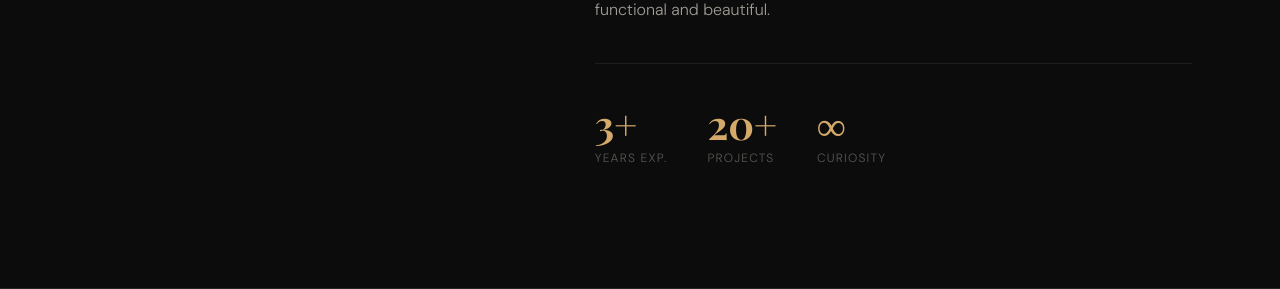
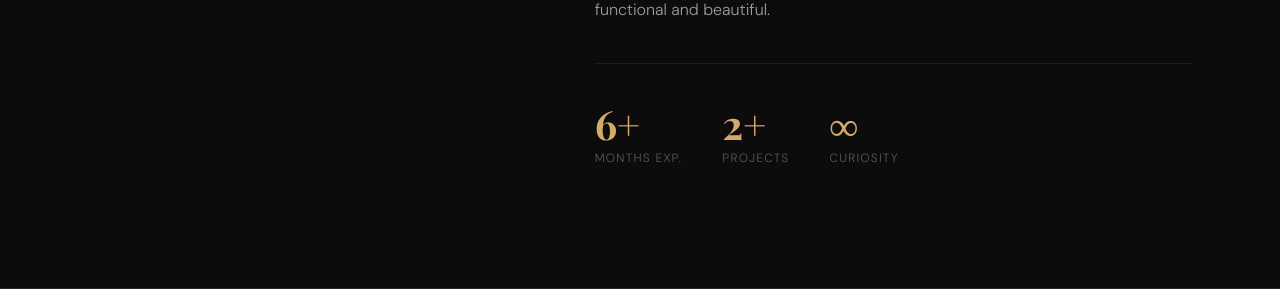
Before and after one commit to darsanx07/Portfolio_New, a Flask app: page / in a window 1280 px wide. Shown: the part 1140-1429 px from the top of the page. Run offline with Flask 3, Linux system fonts and the light colour scheme; some web fonts are replaced.

Commit message:
What I changed

```diff
--- a/templates/index.html
+++ b/templates/index.html
@@ -49,8 +49,8 @@
         <p>Hi, I'm <strong>Your Name</strong> — a full-stack developer with a passion for creating seamless digital experiences. I specialise in Python backends and modern frontend development.</p>
         <p>When I'm not coding, I'm exploring new technologies, contributing to open-source, and constantly refining my craft. I believe great software is both functional and beautiful.</p>
         <div class="about-facts">
-          <div class="fact"><span class="fact-num">3+</span><span class="fact-label">Years exp.</span></div>
-          <div class="fact"><span class="fact-num">20+</span><span class="fact-label">Projects</span></div>
+          <div class="fact"><span class="fact-num">6+</span><span class="fact-label">months exp.</span></div>
+          <div class="fact"><span class="fact-num">2+</span><span class="fact-label">Projects</span></div>
           <div class="fact"><span class="fact-num">∞</span><span class="fact-label">Curiosity</span></div>
         </div>
       </div>
```
